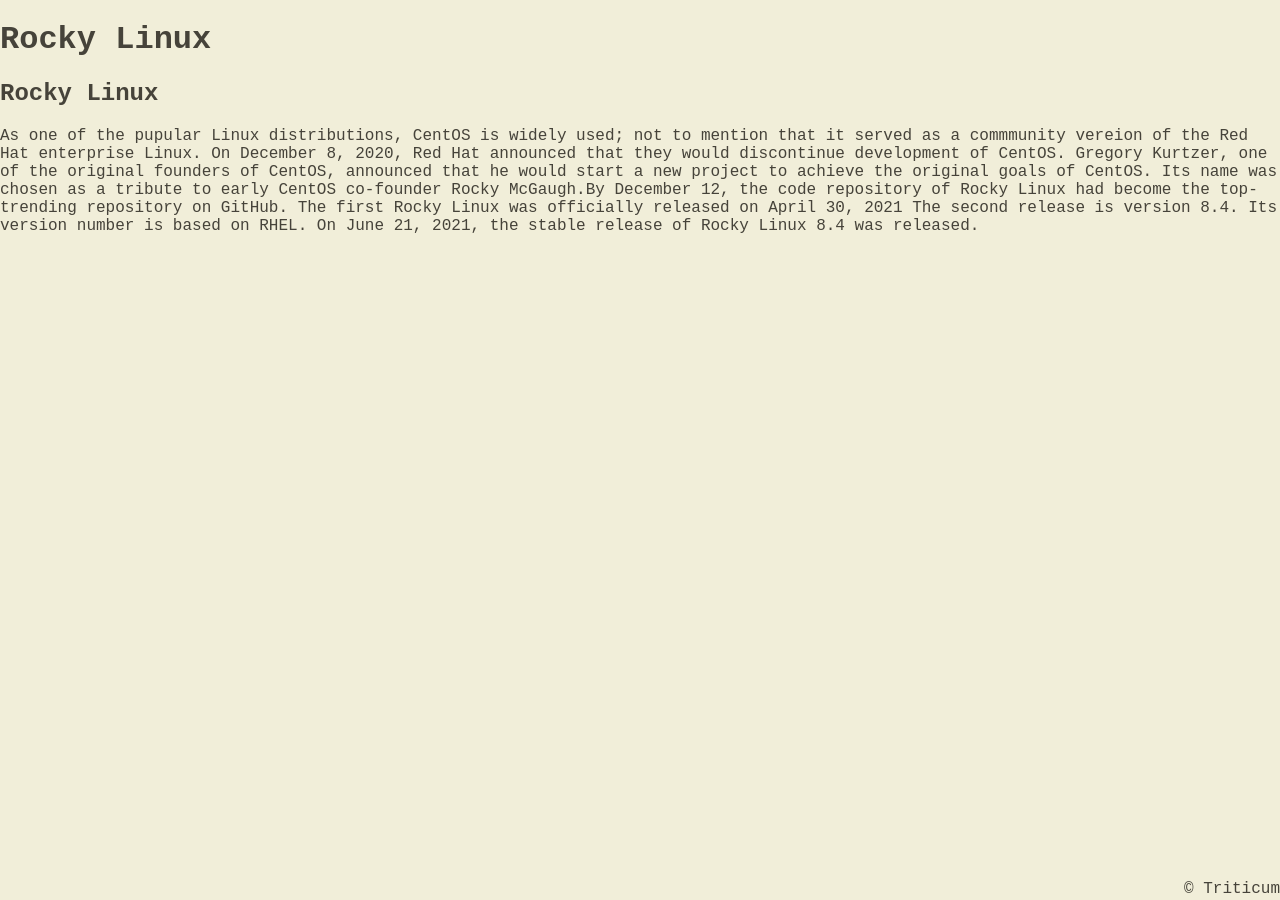
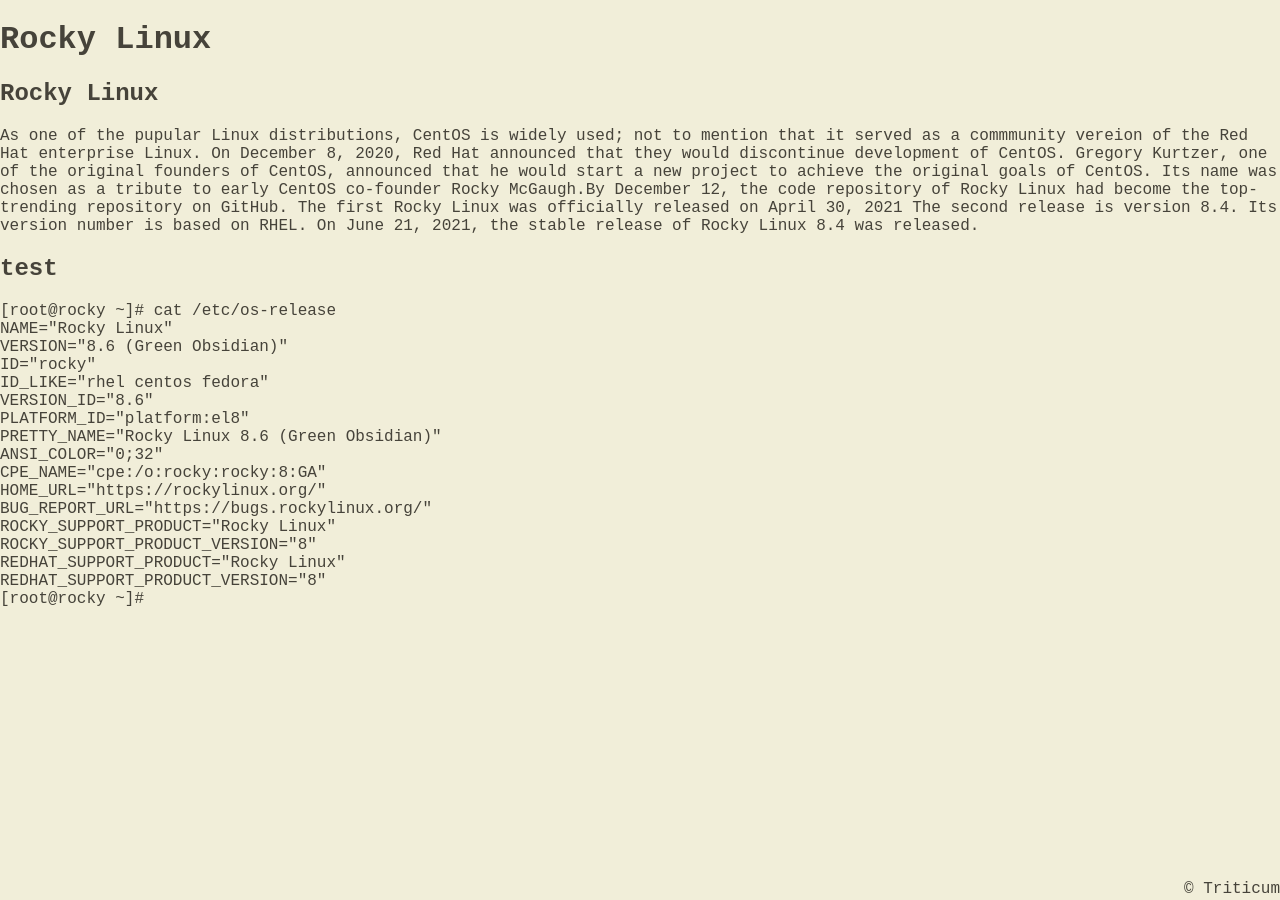
Before and after one commit to Triticum01/Triticum01.github.io, a Jekyll site: the page built from _posts/2023-01-05-Rocky-Linux.md, in a window 1280 px wide. Built offline with Jekyll 4.4.1, drawn with Linux system fonts in a browser that asks for light colours; nearby versions of some CDN libraries.

Commit message:
Update 2023-01-05-Rocky-Linux.md

````diff
--- a/_posts/2023-01-05-Rocky-Linux.md
+++ b/_posts/2023-01-05-Rocky-Linux.md
@@ -11,3 +11,25 @@
 
 As one of the pupular Linux distributions, CentOS is widely used; not to mention that it served as a commmunity vereion of the Red Hat enterprise Linux. On December 8, 2020, Red Hat announced that they would discontinue development of CentOS. Gregory Kurtzer, one of the original founders of CentOS, announced that he would start a new project to achieve the original goals of CentOS. Its name was chosen as a tribute to early CentOS co-founder Rocky McGaugh.By December 12, the code repository of Rocky Linux had become the top-trending repository on GitHub.
 The first Rocky Linux was officially released on April 30, 2021 The second release is version 8.4. Its version number is based on RHEL. On June 21, 2021, the stable release of Rocky Linux 8.4 was released.
+
+## test
+
+```
+[root@rocky ~]# cat /etc/os-release
+NAME="Rocky Linux"
+VERSION="8.6 (Green Obsidian)"
+ID="rocky"
+ID_LIKE="rhel centos fedora"
+VERSION_ID="8.6"
+PLATFORM_ID="platform:el8"
+PRETTY_NAME="Rocky Linux 8.6 (Green Obsidian)"
+ANSI_COLOR="0;32"
+CPE_NAME="cpe:/o:rocky:rocky:8:GA"
+HOME_URL="https://rockylinux.org/"
+BUG_REPORT_URL="https://bugs.rockylinux.org/"
+ROCKY_SUPPORT_PRODUCT="Rocky Linux"
+ROCKY_SUPPORT_PRODUCT_VERSION="8"
+REDHAT_SUPPORT_PRODUCT="Rocky Linux"
+REDHAT_SUPPORT_PRODUCT_VERSION="8"
+[root@rocky ~]#
+```
````
